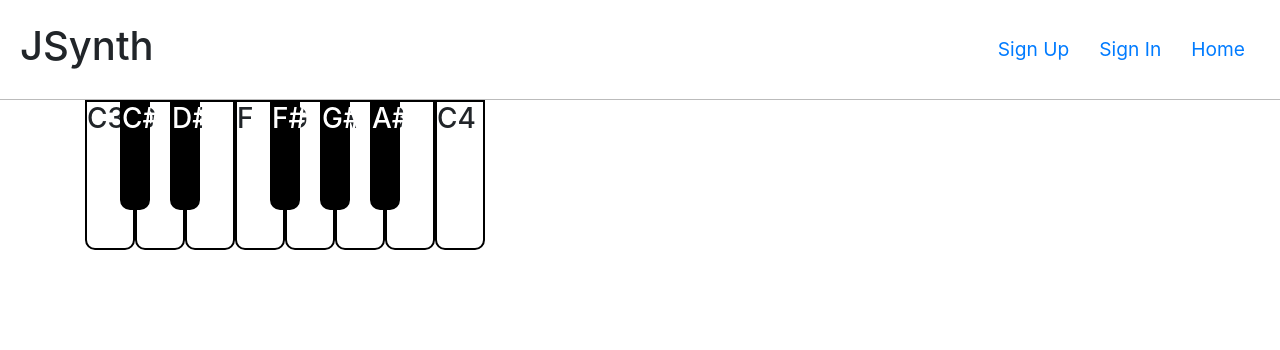
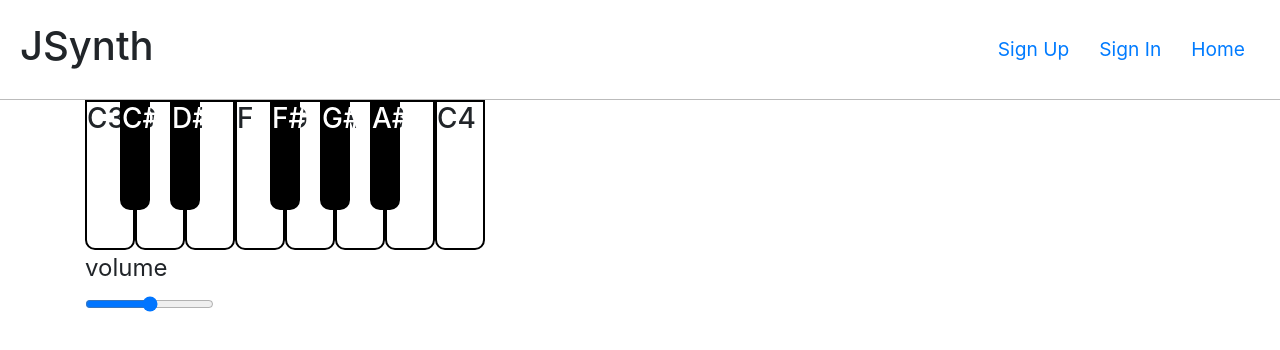
Before and after one commit to j-gottlieb/jsynth-client, a React app: page /change-password in a window 1280 px wide. Shown: the top 350 px of the page. Built offline with nearby package versions, Linux system fonts and the light colour scheme.

Commit message:
Created RangeSelector component
RangeSelector Component stores value from a range in the app.js state

```diff
--- a/src/App.js
+++ b/src/App.js
@@ -10,6 +10,7 @@ import SignOut from './auth/components/SignOut'
 import ChangePassword from './auth/components/ChangePassword'
 import Synth from './synth/Synth'
 import frequencies from './synth/Frequencies'
+import RangeSelector from './synth/RangeSelector'
 
 class App extends Component {
   constructor () {
@@ -38,8 +39,8 @@ class App extends Component {
     }), 2000)
   }
 
-  handleChange(event) {
-    this.setState({ gainValue: event.target.value})
+  handleChange = (event, label) => {
+    this.setState({ label: event.target.value })
   }
 
   render () {
@@ -74,6 +75,7 @@ class App extends Component {
               gainValue={this.state.gainValue}
             />
           ))}
+          <RangeSelector name='volume' state='gainValue' min='0' max='1' defaultValue='0.5' step='0.1' handleChange={this.handleChange} />
         </main>
       </React.Fragment>
     )
--- /dev/null
+++ b/src/synth/RangeSelector.js
@@ -0,0 +1,26 @@
+import React, { Component } from 'react'
+
+class RangeSelector extends Component {
+  constructor(props) {
+    super(props)
+  }
+
+  render() {
+    const { name, min, max, defaultValue, onChange, step, state, handleChange } = this.props
+    return (
+      <React.Fragment>
+        <legend>{name}</legend>
+        <input
+          id={name}
+          type="range"
+          min={min} max={max}
+          defaultValue={defaultValue}
+          onChange={(e) => handleChange(e, state)}
+          step={step}
+        />
+      </React.Fragment>
+    )
+  }
+}
+
+export default RangeSelector
```
